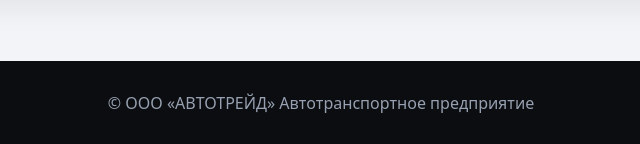
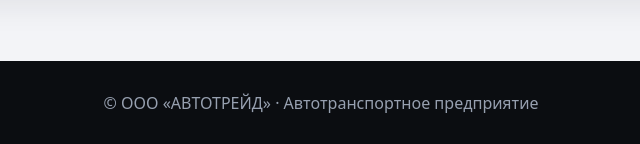
Before and after one commit to sosubb2-cpu/autotrade, a plain HTML site: page site/index.html in a window 1280 px wide. Shown: the part 5265-5409 px from the top of the page, 319-959 px from the left. Drawn offline with Linux system fonts and the light colour scheme; no server answers.

Commit message:
Update index.html

```diff
--- a/site/index.html
+++ b/site/index.html
@@ -59,7 +59,7 @@
 <button class="btn p" id="rs">Отправить</button></div>
 </main>
 
-<footer>© ООО «АВТОТРЕЙД» Автотранспортное предприятие </footer>
+<footer>© ООО «АВТОТРЕЙД» · Автотранспортное предприятие </footer>
 
 <dialog id="dlg"><h3 style="margin-top:0">Отклик на вакансию</h3>
 <label>Вакансия</label><select id="av"></select>
```
